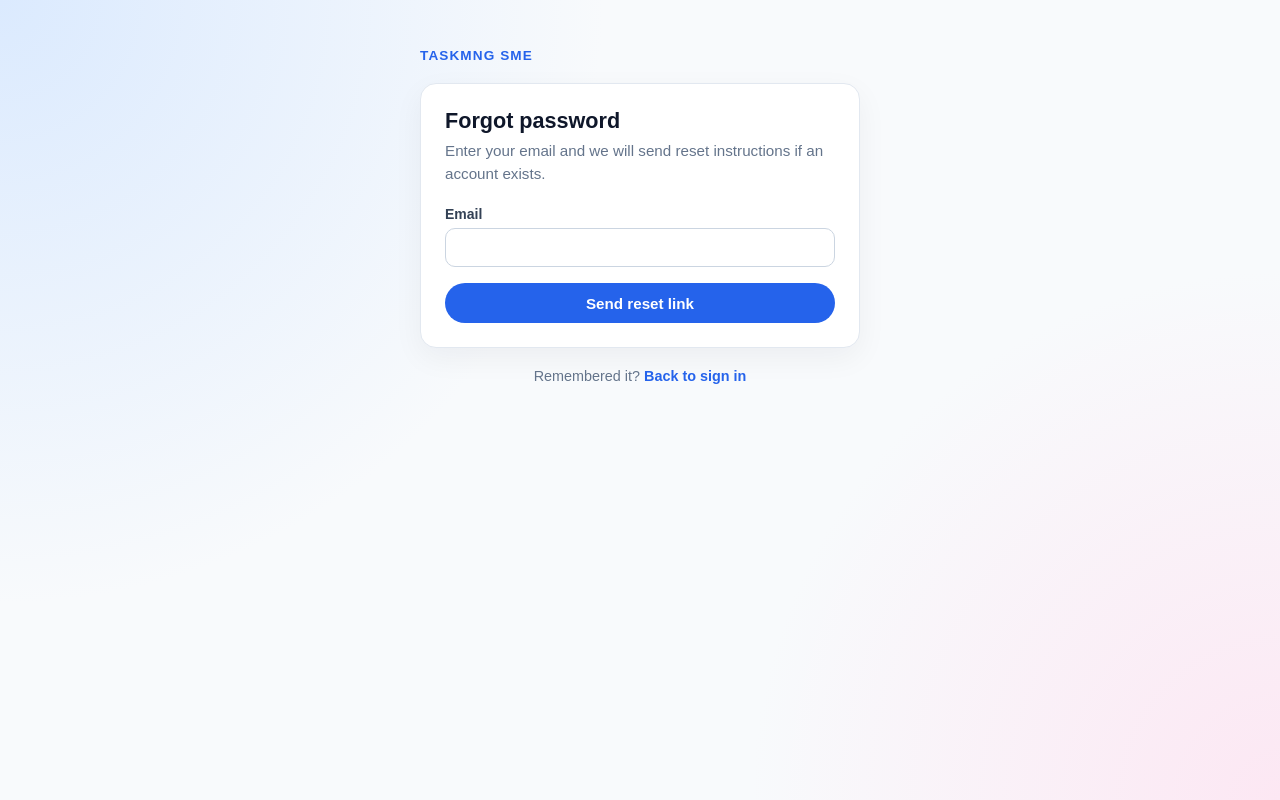
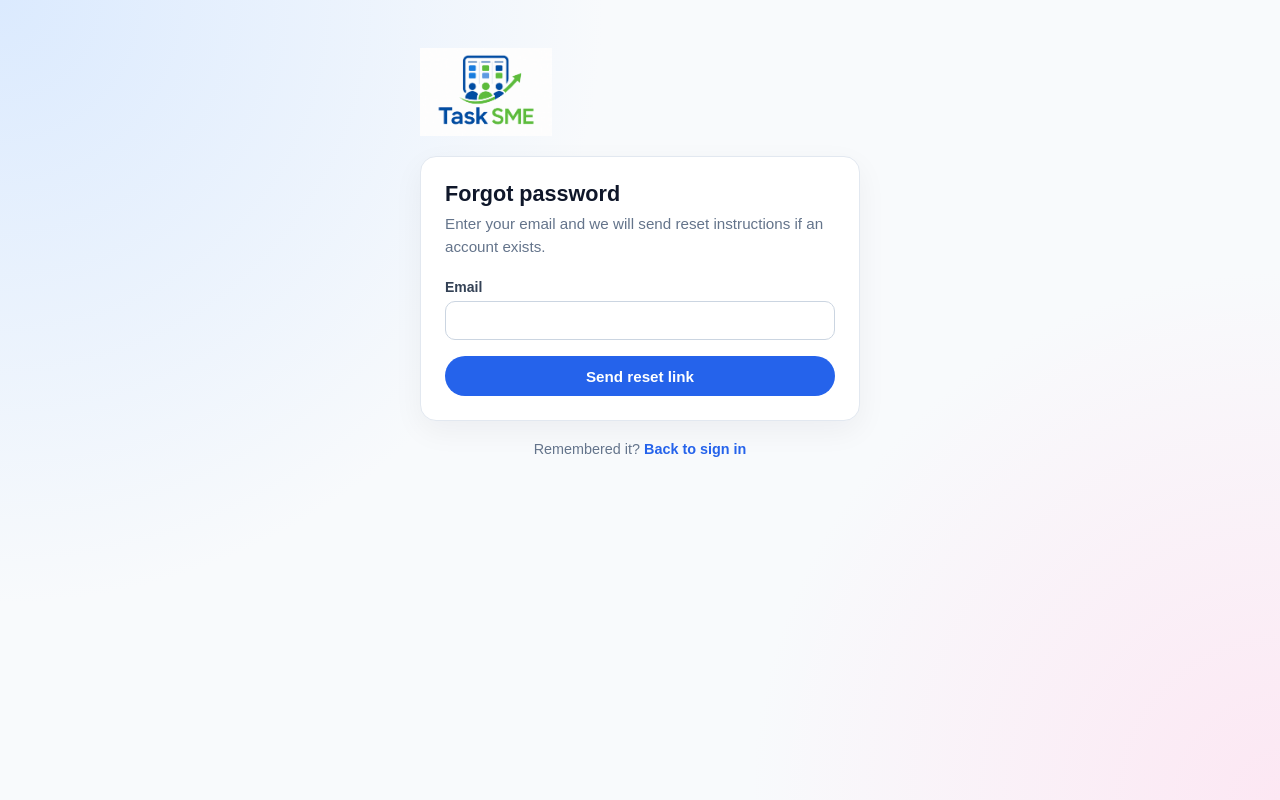
Before and after one commit to holyminhlu/next-tasksme-web-app, a Next.js app in the folder frontend/: page /forgot-password in a window 1280 px wide. Built offline with nearby package versions, Linux system fonts and the light colour scheme; no server answers.

Commit message:
style: apply Task SME logo across the app
Co-authored-by: Cursor <cursoragent@cursor.com>

```diff
--- a/frontend/src/app/(app)/layout.tsx
+++ b/frontend/src/app/(app)/layout.tsx
@@ -3,6 +3,7 @@
 import Link from "next/link";
 import { useRouter } from "next/navigation";
 import { Suspense } from "react";
+import { BrandLogo } from "@/components/BrandLogo";
 import { AuthGate, Can, useAuth } from "@/modules/auth";
 import {
   isOnboardingIncomplete,
@@ -40,7 +41,9 @@ function AppHeader() {
   return (
     <header className={styles.appHeader}>
       <div className={styles.appNav}>
-        <div className={styles.appBrand}>TaskMng SME</div>
+        <Link href="/dashboard" aria-label="Task SME dashboard">
+          <BrandLogo size="compact" priority />
+        </Link>
         <Link href="/dashboard">Dashboard</Link>
         {isOrganization && (
           <Can permission="members:read">
--- a/frontend/src/app/layout.tsx
+++ b/frontend/src/app/layout.tsx
@@ -14,8 +14,12 @@ const geistMono = Geist_Mono({
 });
 
 export const metadata: Metadata = {
-  title: "TaskMng SME",
+  title: "Task SME",
   description: "Next.js + Express + PostgreSQL task management web app",
+  icons: {
+    icon: "/TaskSME.png",
+    apple: "/TaskSME.png",
+  },
 };
 
 export default function RootLayout({
--- /dev/null
+++ b/frontend/src/components/BrandLogo.module.css
@@ -0,0 +1,24 @@
+.logo {
+  position: relative;
+  display: block;
+  width: 132px;
+  height: 88px;
+  overflow: hidden;
+  flex: 0 0 auto;
+}
+
+.logo img {
+  width: 100%;
+  height: auto;
+  transform: translateY(-12%);
+}
+
+.compact {
+  width: 104px;
+  height: 69px;
+}
+
+.large {
+  width: 160px;
+  height: 106px;
+}
--- /dev/null
+++ b/frontend/src/components/BrandLogo.tsx
@@ -0,0 +1,33 @@
+import Image from "next/image";
+import styles from "./BrandLogo.module.css";
+
+type BrandLogoProps = {
+  size?: "compact" | "default" | "large";
+  priority?: boolean;
+  className?: string;
+};
+
+export function BrandLogo({
+  size = "default",
+  priority = false,
+  className = "",
+}: BrandLogoProps) {
+  const sizeClass =
+    size === "compact"
+      ? styles.compact
+      : size === "large"
+        ? styles.large
+        : "";
+
+  return (
+    <span className={`${styles.logo} ${sizeClass} ${className}`.trim()}>
+      <Image
+        src="/TaskSME.png"
+        alt="Task SME"
+        width={1024}
+        height={1024}
+        priority={priority}
+      />
+    </span>
+  );
+}
--- a/frontend/src/modules/auth/components/AuthCard.tsx
+++ b/frontend/src/modules/auth/components/AuthCard.tsx
@@ -1,4 +1,5 @@
 import type { ReactNode } from "react";
+import { BrandLogo } from "@/components/BrandLogo";
 import styles from "../auth.module.css";
 
 type AuthCardProps = {
@@ -12,9 +13,7 @@ export function AuthCard({ title, description, children, footer }: AuthCardProps
   return (
     <div className={styles.page}>
       <div className={styles.shell}>
-        <div>
-          <p className={styles.eyebrow}>TaskMng SME</p>
-        </div>
+        <BrandLogo size="default" priority />
         <section className={styles.card}>
           <div className={styles.cardHeader}>
             <h1>{title}</h1>
```
Also changed, not shown: frontend/src/modules/onboarding/components/OnboardingShell.tsx (+3 -7 lines), frontend/src/modules/onboarding/components/UsageTypeSelector.tsx (+2 -7 lines), frontend/src/modules/onboarding/onboarding.module.css (+5 -5 lines), frontend/public/TaskSME.png (added).
